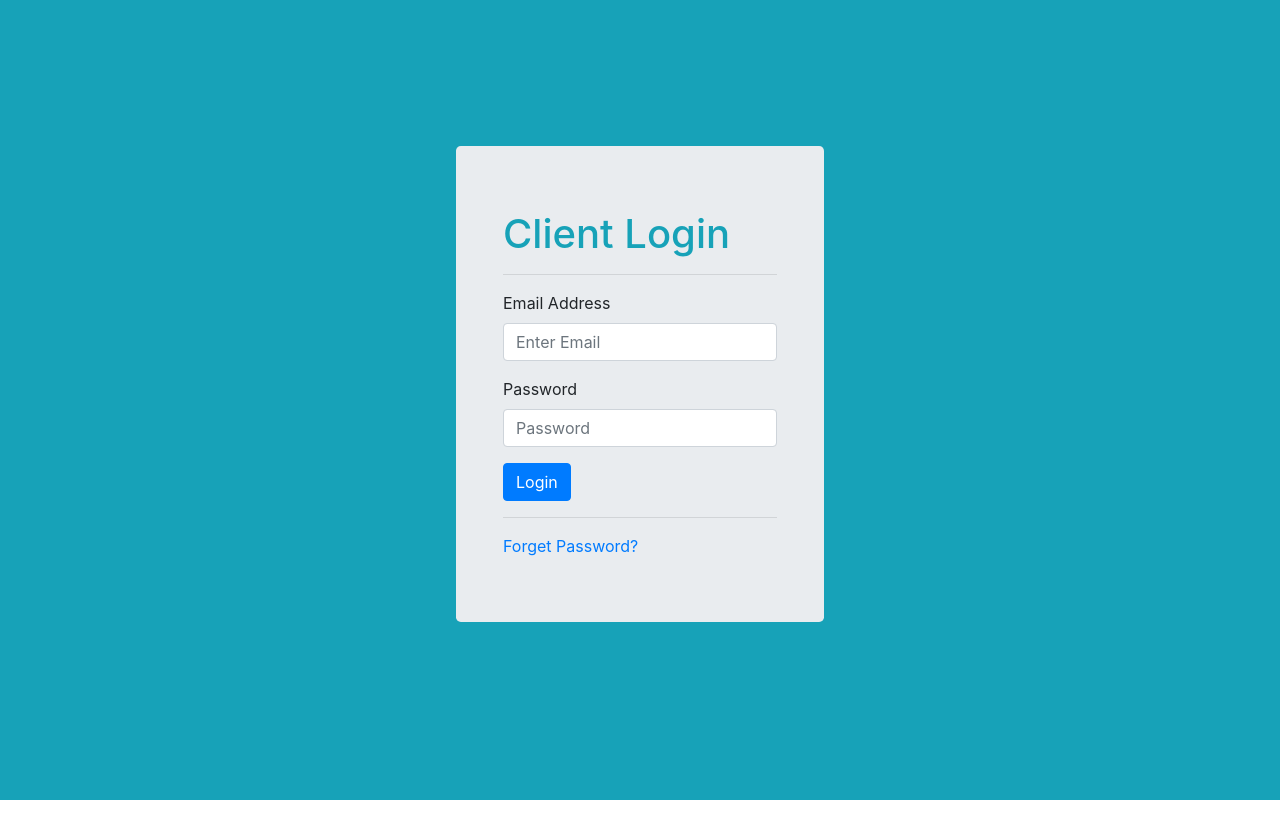
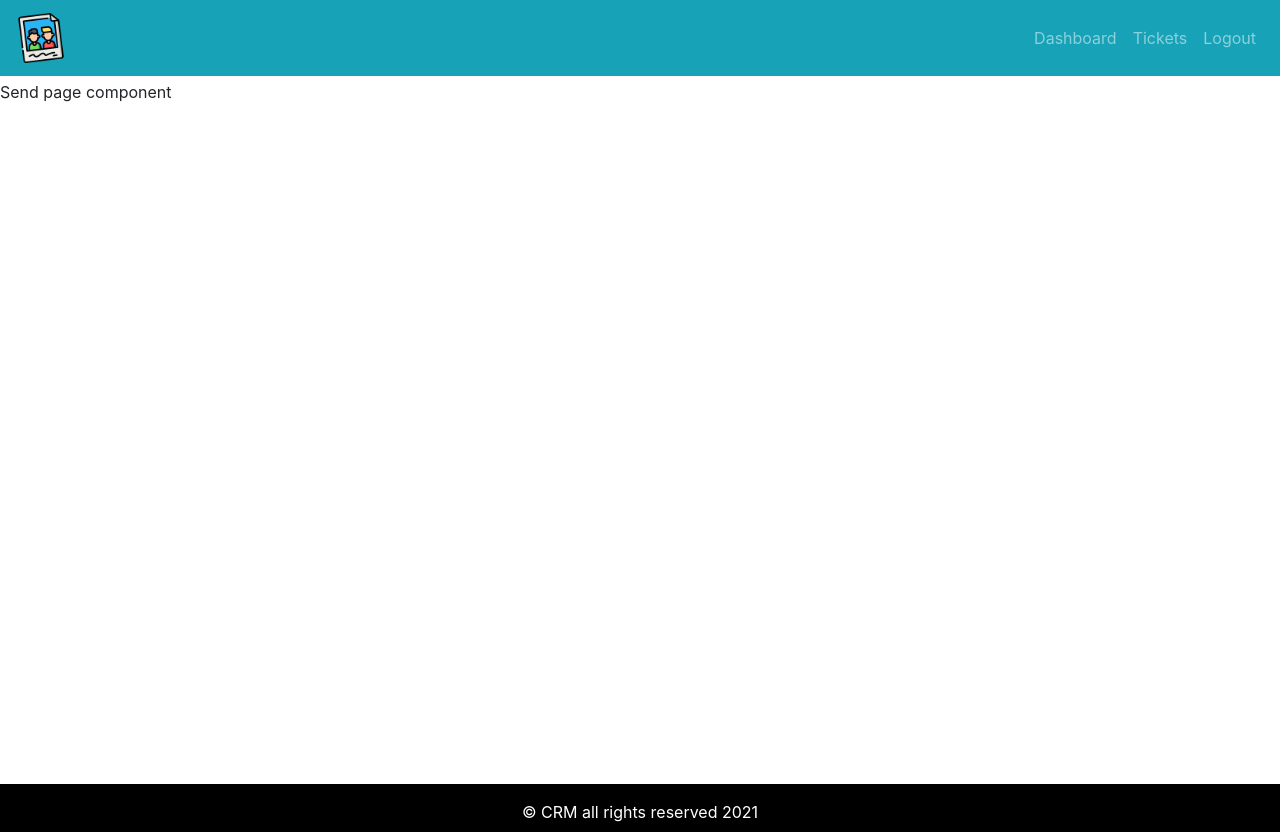
Before and after one commit to masalconsultant/crm-frontend, a React (Create React App) app: page / in a window 1280 px wide. Before the commit the page ends 800 px from the top, so only its background shows below. Built offline with nearby package versions, Linux system fonts and the light colour scheme.

Commit message:
layout is added

```diff
--- a/src/App.css
+++ b/src/App.css
@@ -0,0 +1,23 @@
+.default-layout{
+    display: grid;
+    grid-template-rows: 80px auto 3rem;
+    grid-template-areas:
+    "header"
+    "main"
+    "footer"
+}
+
+header {
+    grid-area: header;
+
+}
+main {
+    grid-area: main;
+    min-height: 88vh;
+}
+footer {
+    grid-area: footer;
+    background: black;
+    padding: 1rem;
+    color: white;
+}
--- a/src/App.js
+++ b/src/App.js
@@ -1,11 +1,13 @@
 import React from 'react';
 import './App.css';
+import { DefaultLayout } from './layout/DefaultLayout';
 import { Entry } from './pages/entry/Entry.pages';
 
 function App() {
   return (
     <div className="App">
-    <Entry />
+    {/*<Entry />*/}
+    <DefaultLayout>Send page component</DefaultLayout>
     </div>
   );
 }
--- a/src/components/password-reset/PasswordReset.comp.js
+++ b/src/components/password-reset/PasswordReset.comp.js
@@ -12,7 +12,8 @@
               <Col>
                 <h1 className="text-info" text-center>Reset Password</h1>
                 <hr />
-                <Form autoComplete="off" onSubmit={handleOnResetSubmit}>
+                <Form autoComplete="off" onSubmit=
+                {handleOnResetSubmit}>
                   <Form.Group>
                       <Form.Label>Email Address</Form.Label>
                       <Form.Control
@@ -21,7 +22,7 @@
                       value={email}
                       onChange={handleOnChange}
                       placeholder='Enter Email'
-
+                      required
                       />
                   </Form.Group>
 
--- /dev/null
+++ b/src/layout/DefaultLayout.js
@@ -0,0 +1,23 @@
+import React from 'react'
+import { Footer } from './partials/Footer.comp'
+import { Header } from './partials/Header.comp'
+
+export const DefaultLayout = ({ children}) => {
+    return (
+
+            <div className="default-layout">
+                <header className="header">
+                    <Header />
+                </header>
+
+                <main className="main">{children}</main>
+
+               <footer className="footer">
+                  <Footer/ >
+               </footer>
+
+          </div>
+
+
+    )
+}
--- /dev/null
+++ b/src/layout/partials/Footer.comp.js
@@ -0,0 +1,9 @@
+import React from 'react'
+
+export const Footer= () => {
+return (
+        <div className="text-center copy-right">
+            &copy; CRM all rights reserved 2021
+        </div>
+    )
+}
--- /dev/null
+++ b/src/layout/partials/Header.comp.js
@@ -0,0 +1,21 @@
+import React from 'react';
+import { Navbar, Nav } from 'react-bootstrap';
+import logo from '../../assets/img/logo.png';
+
+export const Header= () => {
+    return (
+        <Navbar collapseOnSelect bg="info" variant="dark" expand="md">
+            <Navbar.Brand>
+                <img src={logo} alt="logo" width="50px" />
+            </Navbar.Brand>
+            <Navbar.Toggle aria-controls="basic-navbar-nav" />
+            <Navbar.Collapse id="basic-navbar-nav">
+              <Nav className="ml-auto">
+                  <Nav.Link href="/dashboard">Dashboard</Nav.Link>
+                  <Nav.Link href="/dashboard">Tickets</Nav.Link>
+                  <Nav.Link href="/dashboard">Logout</Nav.Link>
+              </Nav>
+           </Navbar.Collapse>
+        </Navbar>
+    )
+}
```
Also changed, not shown: src/assets/img/logo.png (added).
